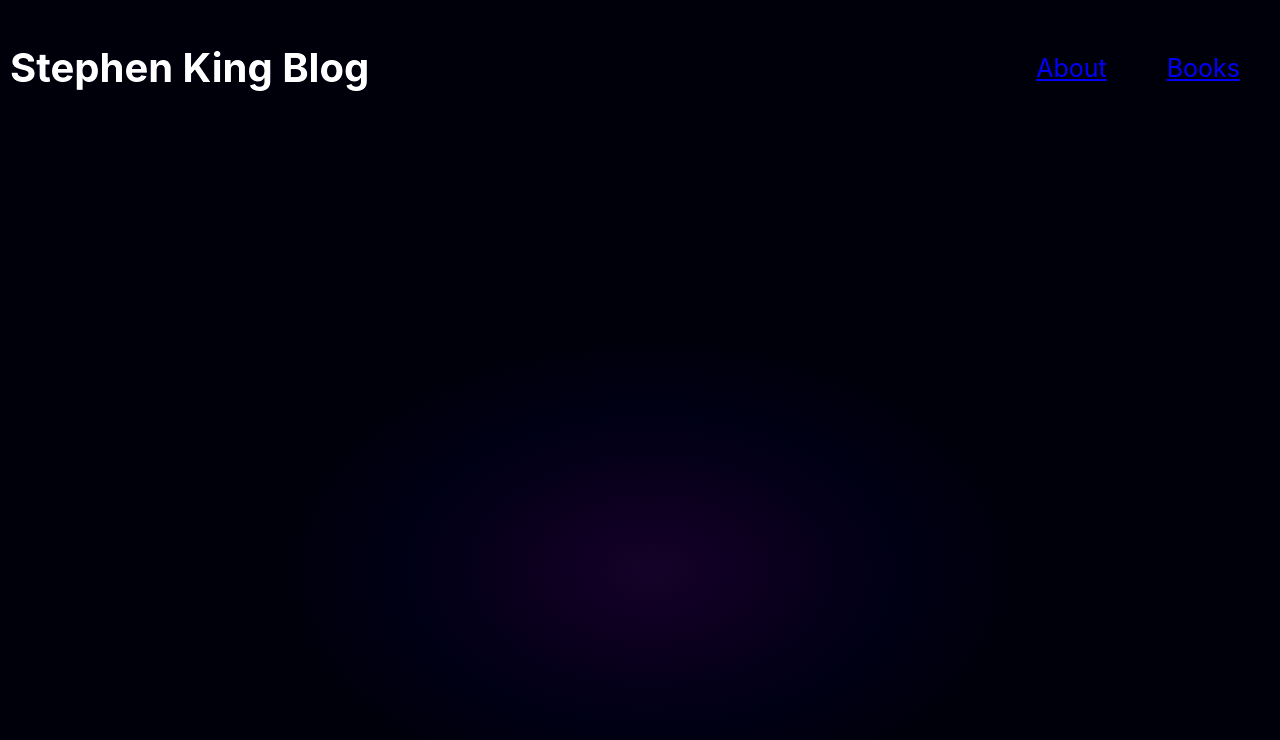
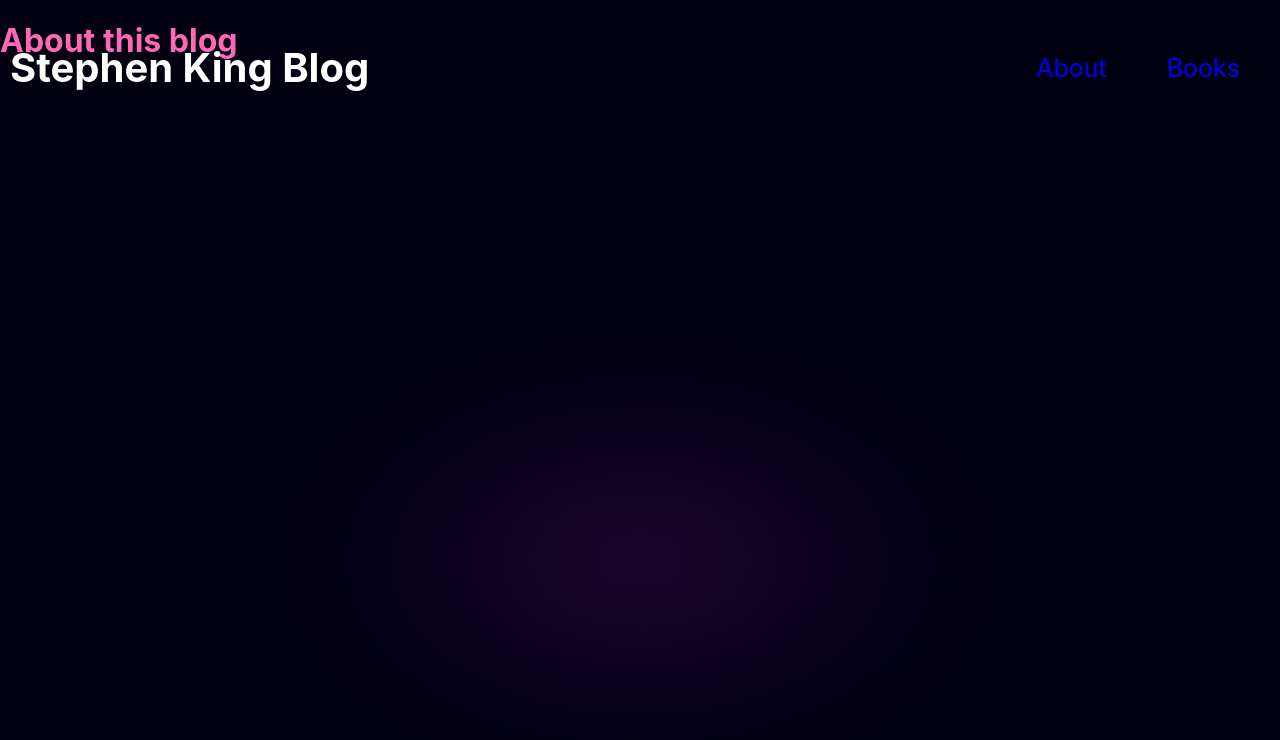
Before and after one commit to javierguerra4/sk-blog, a React (Create React App) app: page / in a window 1280 px wide. Shown: the top 740 px of the page. Built offline with nearby package versions, Linux system fonts and the light colour scheme.

Commit message:
Added the about this and removed the background in the navbar

```diff
--- a/src/App.css
+++ b/src/App.css
@@ -1,5 +1,5 @@
 .Navbar {
-  background: radial-gradient(#1f0e30 0%, #030016 40%) 0vw 20vh no-repeat
+  /* background: radial-gradient(#1f0e30 0%, #030016 40%) 0vw 20vh no-repeat
     #030016;
 
   filter: url("#noise") contrast(105%);
@@ -7,7 +7,7 @@
   padding: 0;
   width: 100vw;
   height: 100vh;
-  position: absolute;
+  position: absolute; */
   /* ******* */
   color: white;
   position: fixed;
@@ -43,12 +43,19 @@
   font-size: 25px;
   margin-right: 50px;
 }
+.no-underline {
+  text-decoration: none;
+}
 
 .content {
   margin-top: 70px; /* Add margin to prevent content from being hidden under the navbar */
   padding: 20px;
 }
 
+.about-header {
+  color: hotpink;
+  z-index: 1;
+}
 /* *********Background******* */
 
 :root {
--- a/src/App.js
+++ b/src/App.js
@@ -1,11 +1,13 @@
 import logo from "./logo.svg";
 import "./App.css";
 import Navbar from "./components/Navbar";
+import About from "./components/About";
 
 function App() {
   return (
     <div className="App">
       <Navbar />
+      <About />
     </div>
   );
 }
--- /dev/null
+++ b/src/components/About.js
@@ -0,0 +1,10 @@
+import React from "react";
+
+function About() {
+  return (
+    <div>
+      <h1 className="about-header">About this blog</h1>
+    </div>
+  );
+}
+export default About;
--- a/src/components/Navbar.js
+++ b/src/components/Navbar.js
@@ -8,10 +8,14 @@
         <div className="links-container">
           <ul className="navbar-links">
             <li>
-              <a href="/about">About</a>
+              <a className="no-underline" href="/about">
+                About
+              </a>
             </li>
             <li>
-              <a href="/books">Books</a>
+              <a className="no-underline" href="/books">
+                Books
+              </a>
             </li>
           </ul>
         </div>
```
